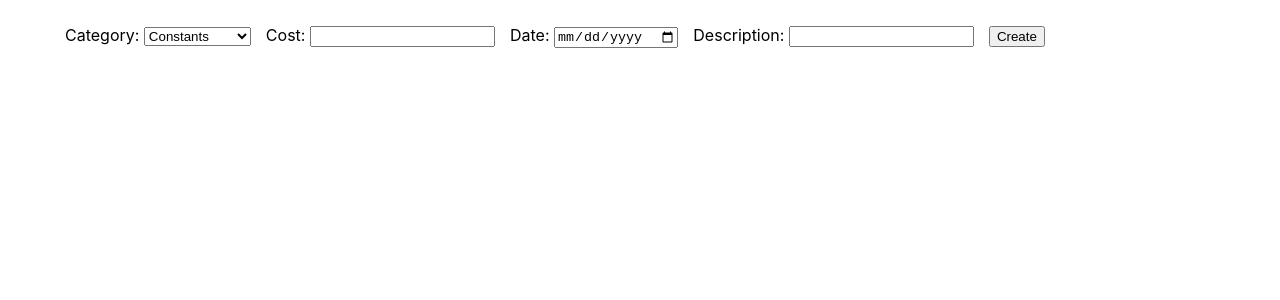
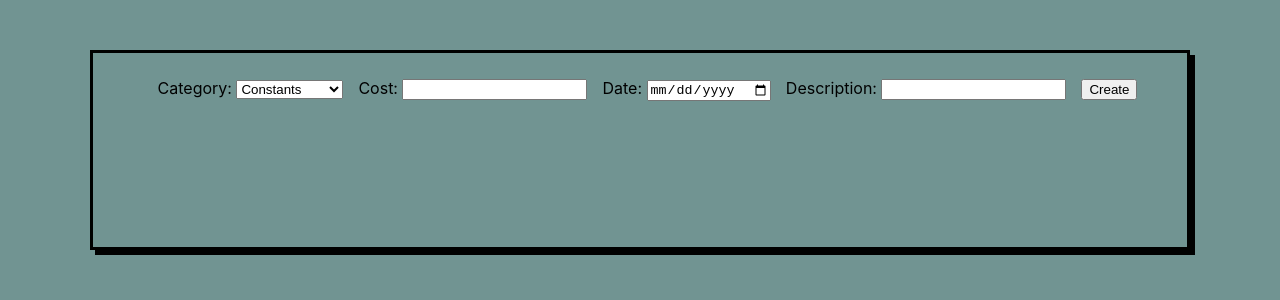
Before and after one commit to isaq98/finance-tracker, a React (Create React App) app in the folder frontend/: page /expenseform in a window 1280 px wide. Shown: the top 300 px of the page. Built offline with nearby package versions, Linux system fonts and the light colour scheme.

Commit message:
Sprucing up the ExpenseForm component

```diff
--- a/frontend/src/components/ExpenseForm/_ExpenseForm.scss
+++ b/frontend/src/components/ExpenseForm/_ExpenseForm.scss
@@ -1,6 +1,17 @@
+.container {
+    background-color: #719492;
+    height: 100vh;
+}
 .input-form {
+    display: flex;
+    width: 100%;
+    height: 25%;
+    justify-content: center;
+    padding-top: 50px;
     margin-bottom: 50px;
     & > form {
+        border-style: solid;
+        box-shadow: 5px 5px;
         padding: 25px 50px;
         & > label {
             padding-left: 15px;
--- a/frontend/src/components/ExpenseForm/index.js
+++ b/frontend/src/components/ExpenseForm/index.js
@@ -14,6 +14,7 @@ function ExpenseForm(props) {
     }
     const {className} = props;
     return (
+        <div className="container">
             <div className={`${className ? className : ''}input-form`}>
                 <form onSubmit={handleSubmit}>
                     <label htmlFor="category">Category: </label>
@@ -31,6 +32,7 @@ function ExpenseForm(props) {
                     <button type="submit">Create</button>
                 </form>
             </div>
+        </div>
     )
 }
 
```
Lines whose indentation alone changed are shown as unchanged.
